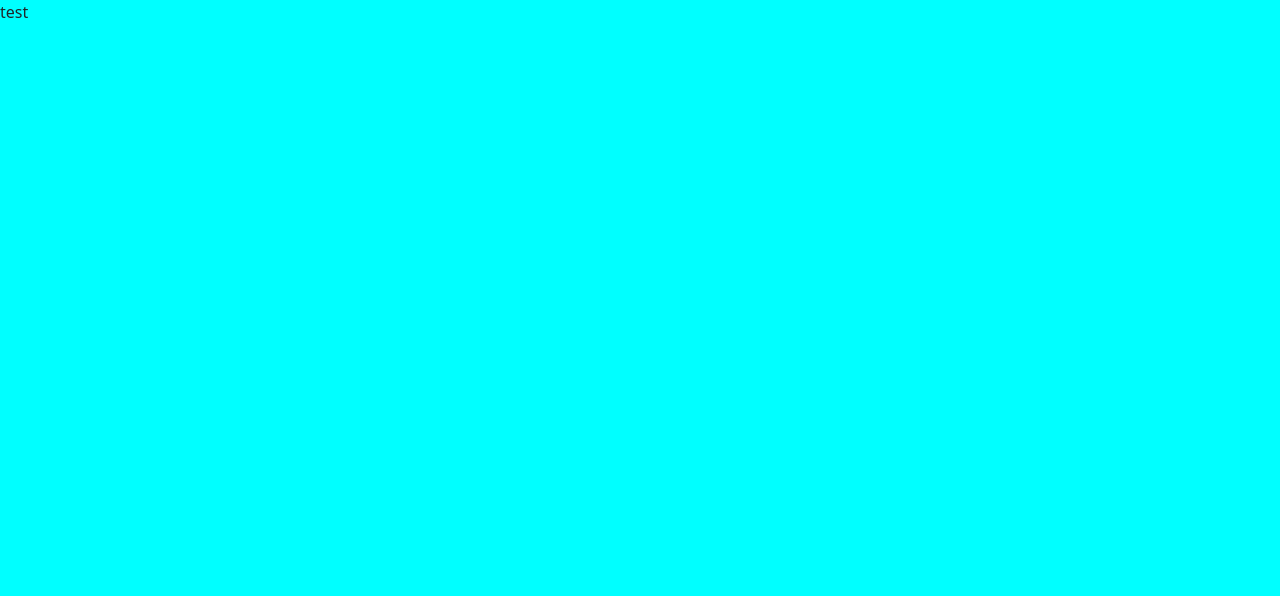
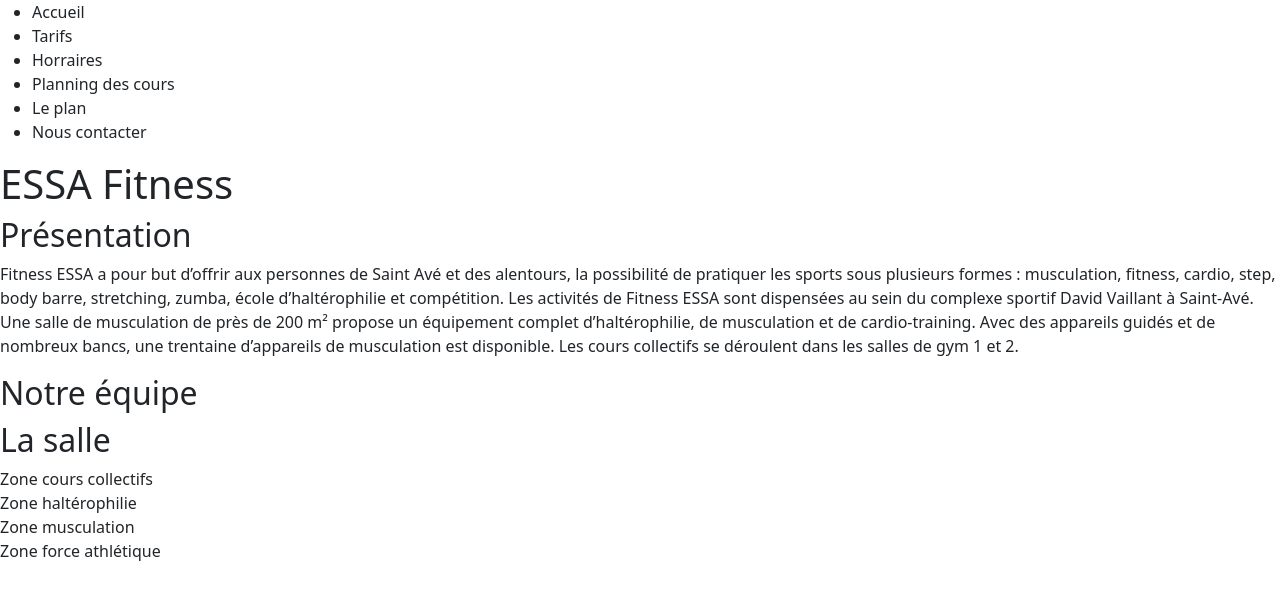
Before and after one commit to Chancelucas/ESSA-Fitness, a website: page index.html in a window 1280 px wide. Drawn offline with nearby package versions, Linux system fonts and the light colour scheme.

Commit message:
Mise en place des balises sémantique html, recation de la page accueil V1

```diff
--- a/index.html
+++ b/index.html
@@ -9,7 +9,48 @@
   <title>ESSA Fitness</title>
 </head>
 <body>
-  <p>test</p>
 
+  <header>
+      <nav>
+        <ul>
+          <li><a href="index.html"></a>Accueil</li>
+          <li><a href="#"></a>Tarifs</li>
+          <li><a href="#"></a>Horraires</li>
+          <li><a href="#"></a>Planning des cours</li>
+          <li><a href="#"></a>Le plan</li>
+          <li><a href="#"></a>Nous contacter</li>
+        </ul>
+      </nav>
+  </header>
+
+  <main>
+
+    <h1>ESSA Fitness</h1>
+
+    <section>
+      <h2>Présentation</h2>
+      <p>Fitness ESSA a pour but d’offrir aux personnes de Saint Avé et des alentours, la possibilité de pratiquer les sports sous plusieurs formes : musculation, fitness, cardio, step, body barre, stretching, zumba, école d’haltérophilie et compétition.
+      Les activités de Fitness ESSA sont dispensées au sein du complexe sportif David Vaillant à Saint-Avé. Une salle de musculation de près de 200 m² propose un équipement complet d’haltérophilie, de musculation et de cardio-training. Avec des appareils guidés et de nombreux bancs, une trentaine d’appareils de musculation est disponible. Les cours collectifs se déroulent dans les salles de gym 1 et 2.</p>
+    </section>
+
+    <section>
+      <h2>Notre équipe</h2>
+    </section>
+
+    <section>
+      <h2>La salle</h2>
+      <article>Zone cours collectifs</article>
+      <article>Zone haltérophilie</article>
+      <article>Zone musculation</article>
+      <article>Zone force athlétique</article>
+    </section>
+
+
+
+  </main>
+
+  <footer>
+
+  </footer>
 </body>
 </html>
--- a/style.scss
+++ b/style.scss
@@ -1,3 +1,4 @@
-body {
-  background-color: aqua;
+* {
+  padding: 0;
+  margin: 0;
 }
```
Also changed, not shown: style.css, 3 other files.
